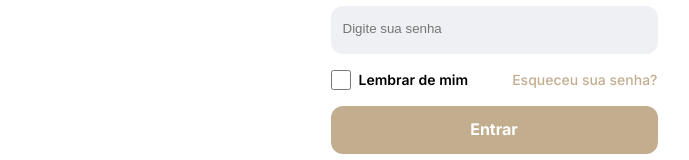
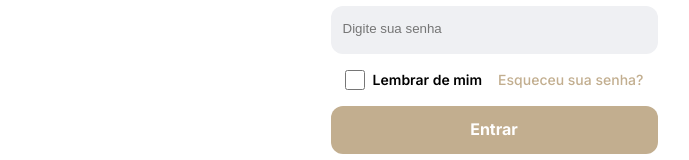
Before and after one commit to Daniel-Dief/Prototipo-Feira, a React (Create React App) app: page /SignIn in a window 1280 px wide. Shown: the part 391-551 px from the top of the page, without its empty margins (146-835 px from the left). Built offline with nearby package versions, Linux system fonts and the light colour scheme.

Commit message:
refact: Ajuste de container

```diff
--- a/src/components/CheckBox/index.tsx
+++ b/src/components/CheckBox/index.tsx
@@ -1,4 +1,4 @@
-import { Container } from "./style";
+import { Container } from '../../common/styles/Divs';
 import { Label, SpanText } from "../../common/styles/Text";
 import { Checkbox } from "../../common/styles/Checkbox";
 
@@ -11,11 +11,19 @@ interface CheckBoxProps {
 
 export default function CheckBox({ labelText, checked, onChange, spanText } : CheckBoxProps ) {
     return (
-        <Container>
-            <div>
+        <Container
+            justify_content="space-between"
+            flex_direction="row"
+            gap="16px"
+        >
+            <Container
+                justify_content="space-between"
+                flex_direction="row"
+                gap="8px"
+            >
                 <Checkbox type="checkbox" checked={checked} onChange={onChange} />
                 <Label>{labelText}</Label>
-            </div>
+            </Container>
             <SpanText>
                 {spanText}
             </SpanText>
--- a/src/components/CheckBox/style.ts
+++ /dev/null
@@ -1,14 +0,0 @@
-import styled from "styled-components";
-
-export const Container = styled.div`
-    display: flex;
-    align-items: center;
-    justify-content: space-between;
-    gap: 16px;
-
-    div {
-        display: flex;
-        align-items: center;
-        gap: 8px;
-    }
-`;
```
